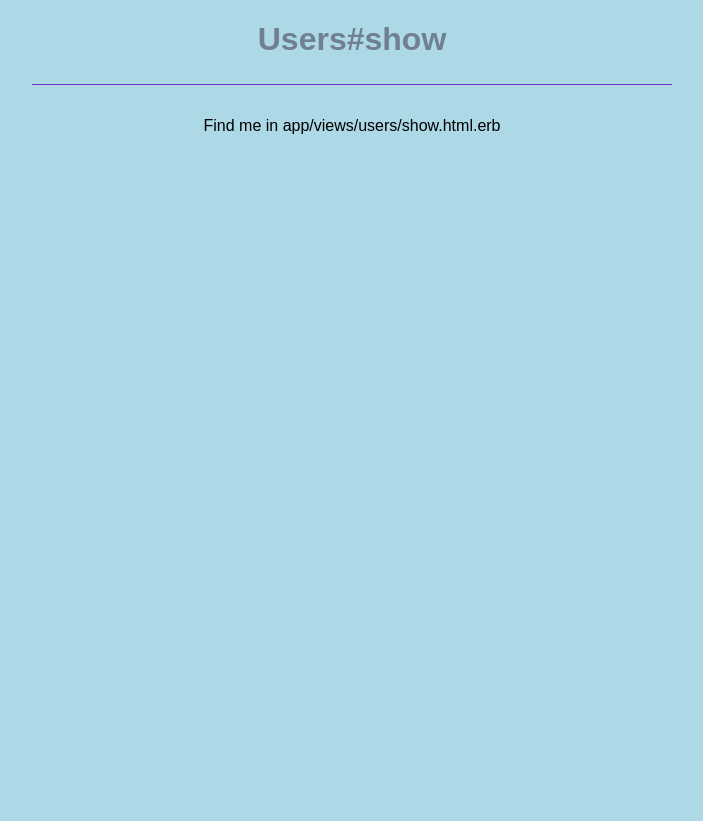
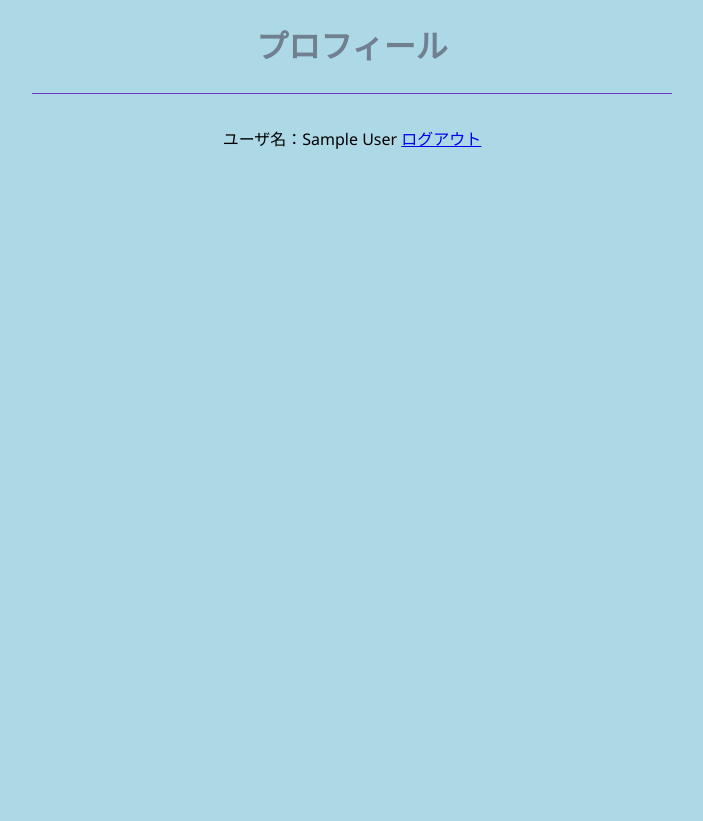
Before and after one commit to swken2020-1/rails_app, a Rails app: page /users/1 in a window 1280 px wide. Shown: the whole page, without its empty margins (288-991 px from the left). Run offline with Rails 7, Linux system fonts and the light colour scheme; the visitor is signed in with stand-in values (Sample User, id 1).

Commit message:
update login and logout

```diff
--- a/app/controllers/sessions_controller.rb
+++ b/app/controllers/sessions_controller.rb
@@ -10,14 +10,14 @@ class SessionsController < ApplicationController
 
     if user&.authenticate(session_params[:password])
       session[:user_id] = user.id
-      redirect_to root_url, notice: "ログインしました"
+      redirect_to users_show_path, notice: "ログインしました"
     else
       render :new
     end
   end
 
   def destroy
-    reset_sesssion
+    reset_session
     redirect_to root_url, notice: "ログアウトしました"
   end
 
--- a/app/controllers/users_controller.rb
+++ b/app/controllers/users_controller.rb
@@ -16,6 +16,11 @@ class UsersController < ApplicationController
   end
 
   def show
+    if session[:user_id]==nil
+      redirect_to login_url, notice: "ログインしてください"
+    else
+      @user = User.find_by(id: session[:user_id])
+    end
   end
 
   private
--- a/app/views/users/show.html.erb
+++ b/app/views/users/show.html.erb
@@ -1,2 +1,5 @@
-<h1>Users#show</h1>
-<p>Find me in app/views/users/show.html.erb</p>
+<h1>プロフィール</h1>
+
+<%= "ユーザ名：" + @user.name %>
+
+<%= link_to "ログアウト", logout_path, method: :delete %>
--- a/config/routes.rb
+++ b/config/routes.rb
@@ -3,5 +3,6 @@ Rails.application.routes.draw do
   post '/login', to: 'sessions#create'
   delete '/logout', to: 'sessions#destroy'
   root to: 'top#main'
+  get '/users/show', to: 'users#show'
   resources :users
 end
```
